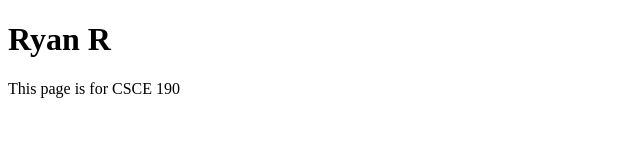
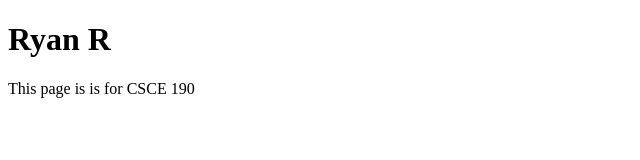
Before and after one commit to robertsrmain/robertsrmain.github.io, a plain HTML site: page index.html in a window 1280 px wide. Shown: the full height of the page, 0-640 px from the left. Drawn offline with Linux system fonts and the light colour scheme.

Commit message:
Update index.html

```diff
--- a/index.html
+++ b/index.html
@@ -5,6 +5,6 @@
     </head>
     <body>
     <h1>Ryan R</h1>
-    <p>This page is for CSCE 190</p>
+    <p>This page is is for CSCE 190</p>
     </body>
 </html>
```
